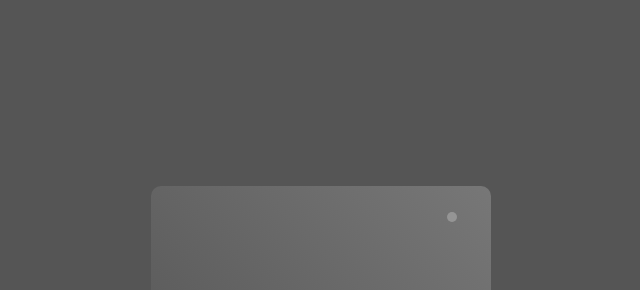
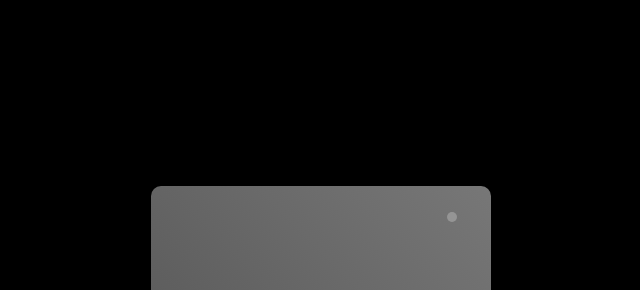
Before and after one commit to lucasxnarezzi/projeto-cartao, a plain HTML site: page index.html in a window 1280 px wide. Shown: the part 84-374 px from the top of the page, without its empty margins (319-959 px from the left). Drawn offline with Linux system fonts and the light colour scheme.

Commit message:
Update style.css - background-color para all black

```diff
--- a/style.css
+++ b/style.css
@@ -4,7 +4,7 @@ body {
     align-items: center;
     justify-content: center;
     height: 100vh;
-    background-color: #555;
+    background-color: #000;
 }
 
 .container {
```
